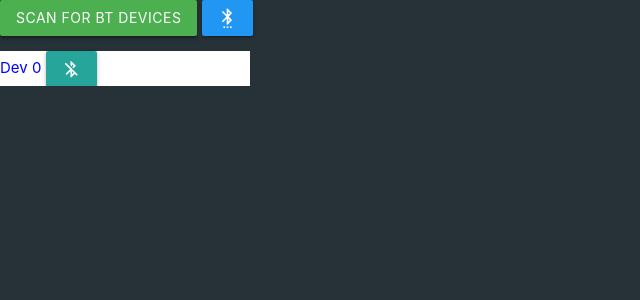
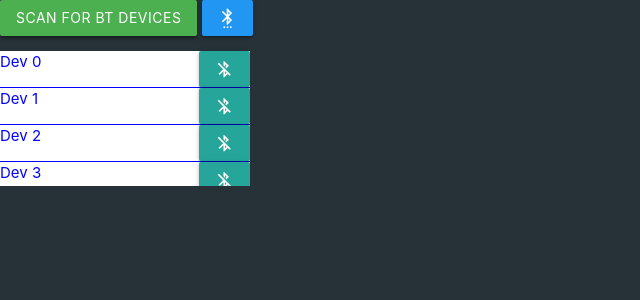
Before and after one commit to NerdboyQ/Raspberry_Pi_Learning, a Flask app: page / in a window 1280 px wide. Shown: the top 300 px of the page, without its empty margins (0-640 px from the left). Run offline with Flask 3, Linux system fonts and the light colour scheme.

Commit message:
updated bt scan animation

```diff
--- a/Flask_Projects/IOT_Dashboard_Ctrlr/IOT_Dashboard/static/css/custom_objects.css
+++ b/Flask_Projects/IOT_Dashboard_Ctrlr/IOT_Dashboard/static/css/custom_objects.css
@@ -1,12 +1,18 @@
 
 li {
    color: white;
+   display: flex;
+   justify-content: space-around;
 }
 
 body {
    background-color: #263238;
 }
 
+.btCtl {
+   margin-left:auto;
+   margin-right:0;
+}
 .btDevRow {
    background-color: white;
    color: blue;
@@ -16,6 +22,20 @@ body {
 .bt_device_table {
    overflow: hidden;
    overflow-y: scroll;
-   height: 50px;
+   height: 150px;
    width: 250px;
 }
+
+.loader {
+  border: 16px solid #f3f3f3; /* Light grey */
+  border-top: 16px solid #3498db; /* Blue */
+  border-radius: 50%;
+  width: 120px;
+  height: 120px;
+  animation: spin 2s linear infinite;
+}
+
+@keyframes spin {
+  0% { transform: rotate(0deg); }
+  100% { transform: rotate(360deg); }
+}
--- a/Flask_Projects/IOT_Dashboard_Ctrlr/IOT_Dashboard/static/js/dashboard_ctrls.js
+++ b/Flask_Projects/IOT_Dashboard_Ctrlr/IOT_Dashboard/static/js/dashboard_ctrls.js
@@ -14,8 +14,10 @@ function reset_bt(){
         console.log(json);
     });
 }
-function scan_for_bt_devices(){
+function scan_for_bt_devices() {
+	bt_rst_btn.firstChild.textContent = 'bluetooth_searching';
 	console.log("Scanning for bt devices...");
+	bt_device_list.innerHTML = '<div class=\'loader\'></div>';
 	fetch('/bt_scan')
 	.then(function (response) {
 		return response.json();
@@ -31,20 +33,22 @@ function scan_for_bt_devices(){
 			li.setAttribute("class", "btDevRow");
 			bt_device_list.appendChild(li);
 			var _btBtn = document.createElement("a");
-			_btBtn.setAttribute("class", "btn");
+			_btBtn.setAttribute("class", "btn btCtl");
 			_btBtn.setAttribute("id", "btConnectBtn");
 			var _btIcon = document.createElement("i");
 			_btIcon.setAttribute("class", "material-icons");
 			li.appendChild(textNode);
 			li.appendChild(_btBtn);
-			_btIcon.appendChild(document.createTextNode("bluetooth"));
+			_btIcon.appendChild(document.createTextNode("bluetooth_disabled"));
 			_btBtn.appendChild(_btIcon);
-			_btBtn.setAttribute("style", "{border-radius:50%}");
+			_btBtn.setAttribute("style", "margin-left:auto;margin-right:0;");
 			_btBtn.setAttribute("id", json["bt_devices"][i]["name"]);
 			_btBtn.addEventListener("click", bt_connect);
 			console.log(json["bt_devices"][i]);
 			c+=1;
 		}
+
+		bt_rst_btn.firstChild.textContent = 'settings_bluetooth';
 	});
 }
 
--- a/Flask_Projects/IOT_Dashboard_Ctrlr/IOT_Dashboard/templates/MainDashboard.html
+++ b/Flask_Projects/IOT_Dashboard_Ctrlr/IOT_Dashboard/templates/MainDashboard.html
@@ -20,17 +20,25 @@
   <body>
     <div>
         <a class="waves-effect waves-light btn bt_btn green" id="bt_scan_btn">Scan for BT devices</a>
-	<a class="waves-effect waves-light btn bt_rst blue" id="bt_rst_btn"><i class="material-icons">settings_bluetooth</i></a>
+	<a class="waves-effect waves-light btn bt_rst blue" id="bt_rst_btn"><i id="btStatus" class="material-icons">settings_bluetooth</i></a>
     </div>
     <div class="bt_device_table">
         <ul id="bt_device_list">
             <li id="btDev_0" class="btDevRow">Dev 0
-		<a class="btn" id="btConnectBtn"><i class="material-icons">bluetooth_disabled</i></a>
+		<a class="btn btCtl" id="btConnectBtn"><i class="material-icons">bluetooth_disabled</i></a>
 	    </li>
-            <li id="btDev_1" class="btDevRow">Dev 1</li>
-            <li id="btDev_2" class="btDevRow">Dev 2</li>
-            <li id="btDev_3" class="btDevRow">Dev 3</li>
-            <li id="btDev_4" class="btDevRow">Dev 4</li>
+            <li id="btDev_1" class="btDevRow">Dev 1
+		<a class="btn btCtl" id="btConnectBtn"><i class="material-icons">bluetooth_disabled</i></a>
+	    </li>
+            <li id="btDev_2" class="btDevRow">Dev 2
+		<a class="btn btCtl" id="btConnectBtn"><i class="material-icons">bluetooth_disabled</i></a>
+	    </li>
+            <li id="btDev_3" class="btDevRow">Dev 3
+		<a class="btn btCtl" id="btConnectBtn"><i class="material-icons">bluetooth_disabled</i></a>
+	    </li>
+            <li id="btDev_4" class="btDevRow">Dev 4
+		<a class="btn btCtl" id="btConnectBtn"><i class="material-icons">bluetooth_disabled</i></a>
+	    </li>
         </ul>
     </div>
 
```
